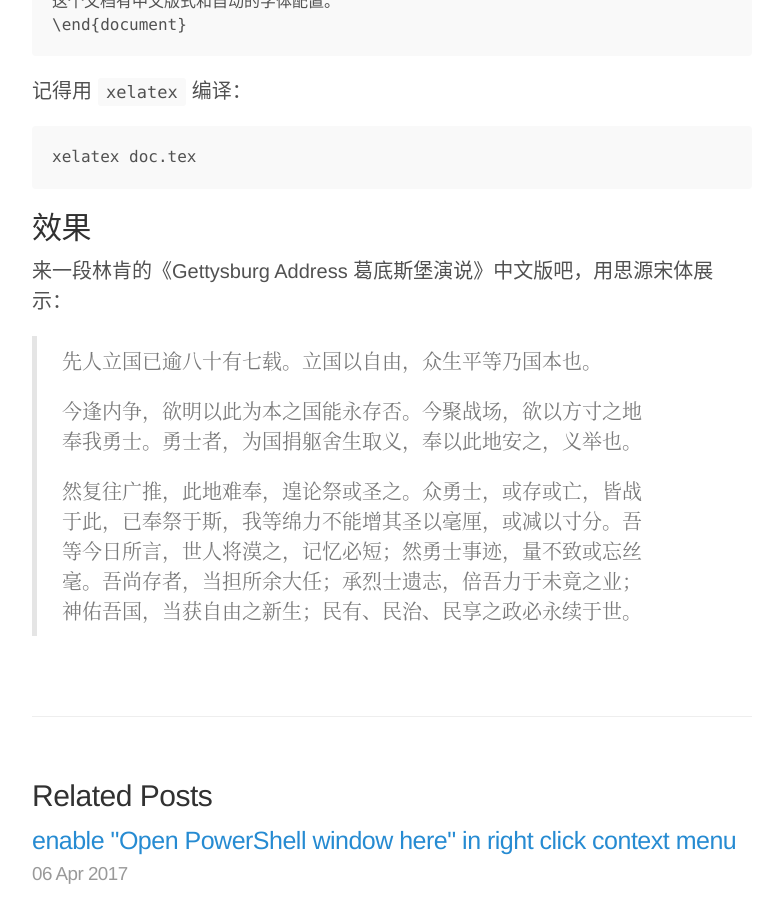
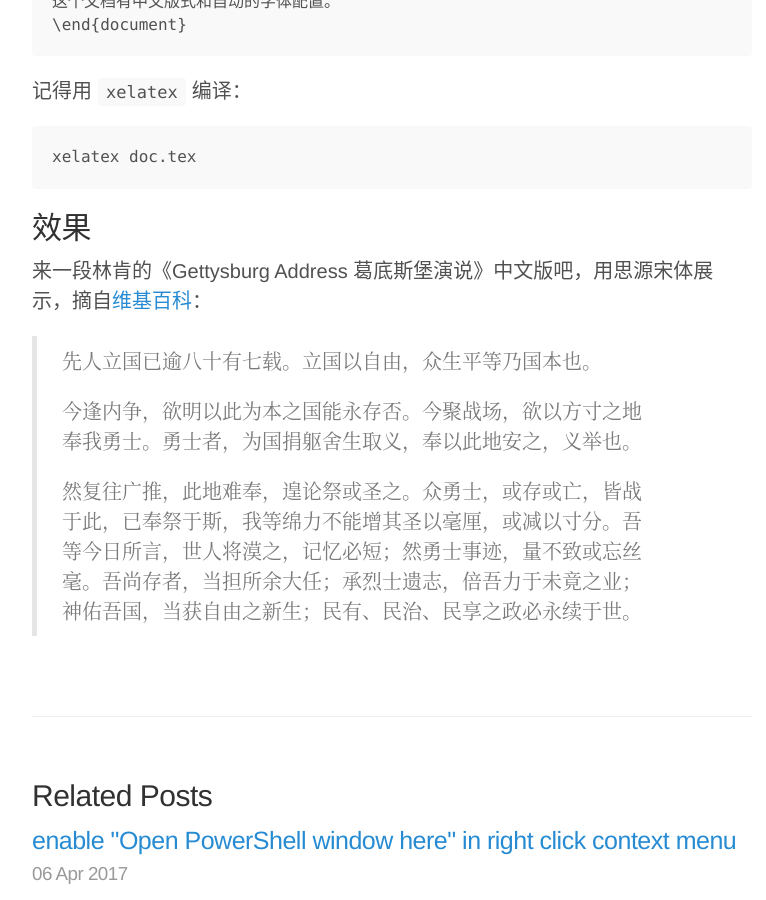
Before and after one commit to fyears/fyears.github.io, a Jekyll site: the page built from _posts/2017-04-04-source-han-sans-and-source-han-serif.md, in a window 1280 px wide and 900 px high, scrolled down 2511 px. Shown: the whole window, without its empty margins (248-1014 px from the left). Built offline with Jekyll 4.4.1, drawn with Linux system fonts in a browser that asks for light colours; formulas are drawn with MathJax 3; comment, search, counter and statistics services are not loaded.

Commit message:
add Gettysburg Address wikipedia link

```diff
--- a/_posts/2017-04-04-source-han-sans-and-source-han-serif.md
+++ b/_posts/2017-04-04-source-han-sans-and-source-han-serif.md
@@ -94,7 +94,7 @@ xelatex doc.tex
 
 ## 效果
 
-来一段林肯的《Gettysburg Address 葛底斯堡演说》中文版吧，用思源宋体展示：
+来一段林肯的《Gettysburg Address 葛底斯堡演说》中文版吧，用思源宋体展示，摘自[维基百科](https://zh.wikipedia.org/wiki/%E8%93%8B%E8%8C%B2%E5%A0%A1%E6%BC%94%E8%AA%AA)：
 
 <blockquote style="font-family: Noto Serif CJK SC, Source Han Serif SC;">
 <p>先人立国已逾八十有七载。立国以自由，众生平等乃国本也。</p>
```
